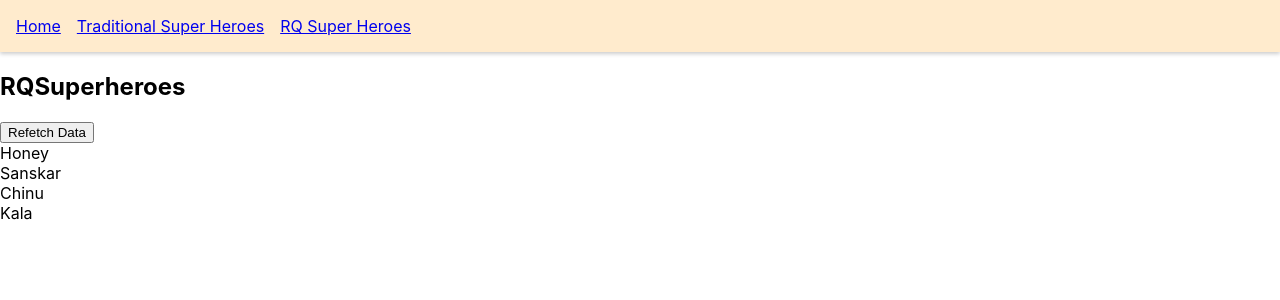
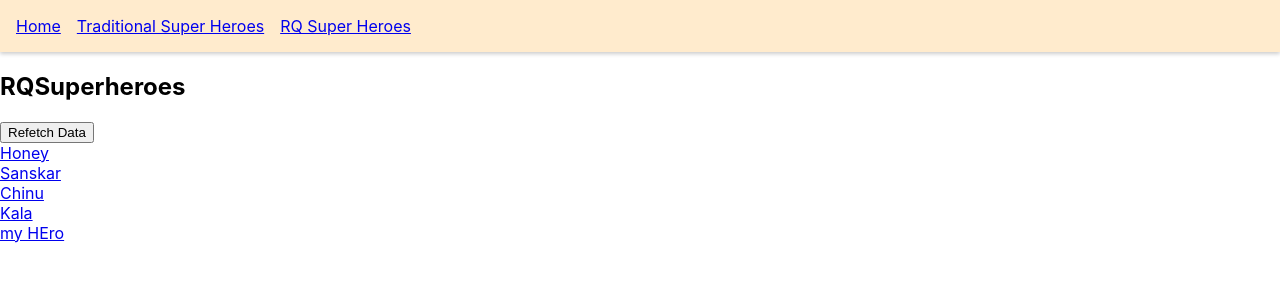
Before and after one commit to Bhupendranagda/react-query, a React (Create React App) app in the folder react-query-tutorial/: page /rq-super-heroes in a window 1280 px wide. Shown: the top 300 px of the page. Built offline with nearby package versions, Linux system fonts and the light colour scheme; data requests are answered from the project's data file.

Commit message:
Use query by id

```diff
--- a/react-query-tutorial/db.json
+++ b/react-query-tutorial/db.json
@@ -11,14 +11,19 @@
             "alterEgo": "lalit Joshi"
         },
         {
-            "id": 1,
+            "id": 3,
             "name": "Chinu",
             "alterEgo": "Bittu"
         },
         {
-            "id": 2,
+            "id": 4,
             "name": "Kala",
             "alterEgo": "padma"
+        },
+        {
+            "id": 5,
+            "name": "my HEro",
+            "alterEgo": "jackie chan"
         }
     ]
 }
--- a/react-query-tutorial/src/App.js
+++ b/react-query-tutorial/src/App.js
@@ -5,6 +5,7 @@
 import { QueryClientProvider, QueryClient } from "react-query";
 import "./App.css";
 import { ReactQueryDevtools } from "react-query/devtools";
+import { RQSuperHero } from "./components/RQSuperHero.page";
 
 const queryClient = new QueryClient();
 
@@ -30,6 +31,7 @@
             <Route path="/" element={<Home />} />
             <Route path="super-heroes" element={<Superheroes />} />
             <Route path="rq-super-heroes" element={<RQSuperheroes />} />
+            <Route path="/rq-super-heroes/:heroId" element={<RQSuperHero />} />
           </Routes>
         </BrowserRouter>
       </div>
--- /dev/null
+++ b/react-query-tutorial/src/components/RQSuperHero.page.js
@@ -0,0 +1,20 @@
+import React from "react";
+import { useSuperHeroData } from "../hook/useSuperHeroData";
+import { useParams } from "react-router-dom";
+
+export const RQSuperHero = () => {
+  const { heroId } = useParams();
+  const { data, isLoading, error, isError } = useSuperHeroData(heroId);
+  if (isLoading) {
+    return <h2>Loading...</h2>;
+  }
+  if (isError) {
+    return <h2>{error.message}</h2>;
+  }
+
+  return (
+    <div>
+      {data?.data.name} - {data?.data.alterEgo}
+    </div>
+  );
+};
--- a/react-query-tutorial/src/components/RQSuperheroes.page.js
+++ b/react-query-tutorial/src/components/RQSuperheroes.page.js
@@ -1,16 +1,17 @@
 import { useState } from "react";
 import { useSuperHeroesData } from "../hook/useSuperHeroesData";
+import { Link } from "react-router-dom";
 
 const RQSuperheroes = () => {
-  const [reFetchInterval, setreFetchInterval] = useState(2000);
+  // const [reFetchInterval, setreFetchInterval] = useState(2000);
 
   const onSuccess = (data) => {
-    setreFetchInterval(false);
+    // setreFetchInterval(false);
     console.log("hi i am from on sucess", data);
   };
 
   const onError = (err) => {
-    setreFetchInterval(false);
+    // setreFetchInterval(false);
     console.log("hi iam from on error ", err);
   };
 
@@ -30,12 +31,16 @@
     <>
       <h2>RQSuperheroes</h2>
       <button onClick={refetch}>Refetch Data</button>
-      {/* {data?.data.map((hero) => {
-        return <div key={hero.name}>{hero.name}</div>;
+      {data?.data.map((hero) => {
+        return (
+          <div key={hero.id}>
+            <Link to={`/rq-super-heroes/${hero.id}`}>{hero.name}</Link>
+          </div>
+        );
+      })}
+      {/* {data.map((hero) => {
+        return <div key={hero}>{hero}</div>;
       })} */}
-      {data.map((hero) => {
-        return <div key={hero}>{hero}</div>;
-      })}
     </>
   );
 };
--- /dev/null
+++ b/react-query-tutorial/src/hook/useSuperHeroData.js
@@ -0,0 +1,12 @@
+import { useQuery } from "react-query";
+import axios from "axios";
+
+const fetchSuperHero = ({ queryKey }) => {
+  const heroId = queryKey[1];
+  return axios.get(`http://localhost:4000/superheroes/${heroId}`);
+};
+
+export const useSuperHeroData = (heroId) => {
+  console.log(heroId, "heri");
+  return useQuery(["super-hero", heroId], fetchSuperHero);
+};
--- a/react-query-tutorial/src/hook/useSuperHeroesData.js
+++ b/react-query-tutorial/src/hook/useSuperHeroesData.js
@@ -9,9 +9,9 @@
   return useQuery("super-heroes", fetcherFunction, {
     onSuccess,
     onError,
-    select: (data) => {
-      const superHeroes = data.data.map((d) => d.name);
-      return superHeroes;
-    },
+    // select: (data) => {
+    //   const superHeroes = data.data.map((d) => d.name);
+    //   return superHeroes;
+    // },
   });
 };
```
